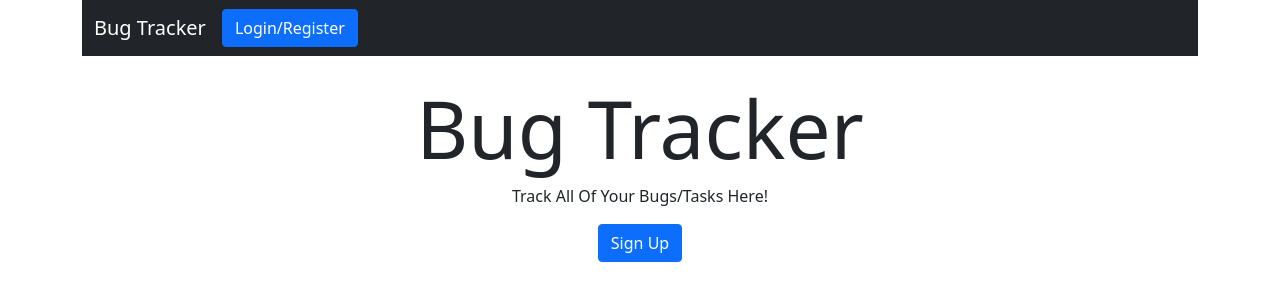
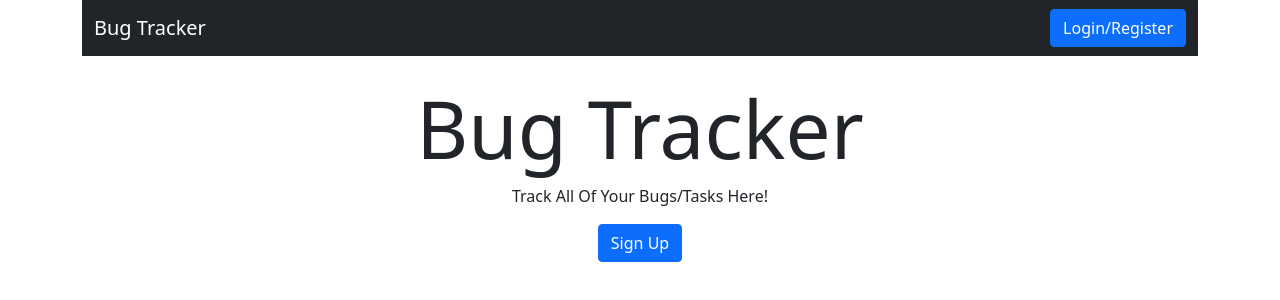
Before and after one commit to JSantos95/bug-tracker, a React (Create React App) app: page / in a window 1280 px wide. Shown: the top 300 px of the page. Built offline with nearby package versions, Linux system fonts and the light colour scheme.

Commit message:
fix(): alignment with navbar

```diff
--- a/src/components/navbar.js
+++ b/src/components/navbar.js
@@ -16,7 +16,7 @@ const NavBar = () => {
                 <button className="navbar-toggler" type="button" data-bs-toggle="collapse" data-bs-target="#navbarSupportedContent" aria-controls="navbarSupportedContent" aria-expanded="false" aria-label="Toggle navigation">
                     <span className="navbar-toggler-icon"></span>
                 </button>
-                <div className="collapse navbar-collapse justify-content-between" id="navbarSupportedContent">
+                <div className={`collapse navbar-collapse ${isToken ? "justify-content-between" : "justify-content-end"}`}  id="navbarSupportedContent">
                     {
                         isToken &&
                         <ul className="navbar-nav mr-auto mb-2 mb-lg-0">
@@ -35,7 +35,7 @@ const NavBar = () => {
                                 Logout
                             </button>
                         </Link> :
-                        <Link to="/user" className="d-flex align-self-end">
+                        <Link to="/user" className="d-flex">
                             <button type="button" className="btn btn-primary">
                                 Login/Register
                             </button>
```
